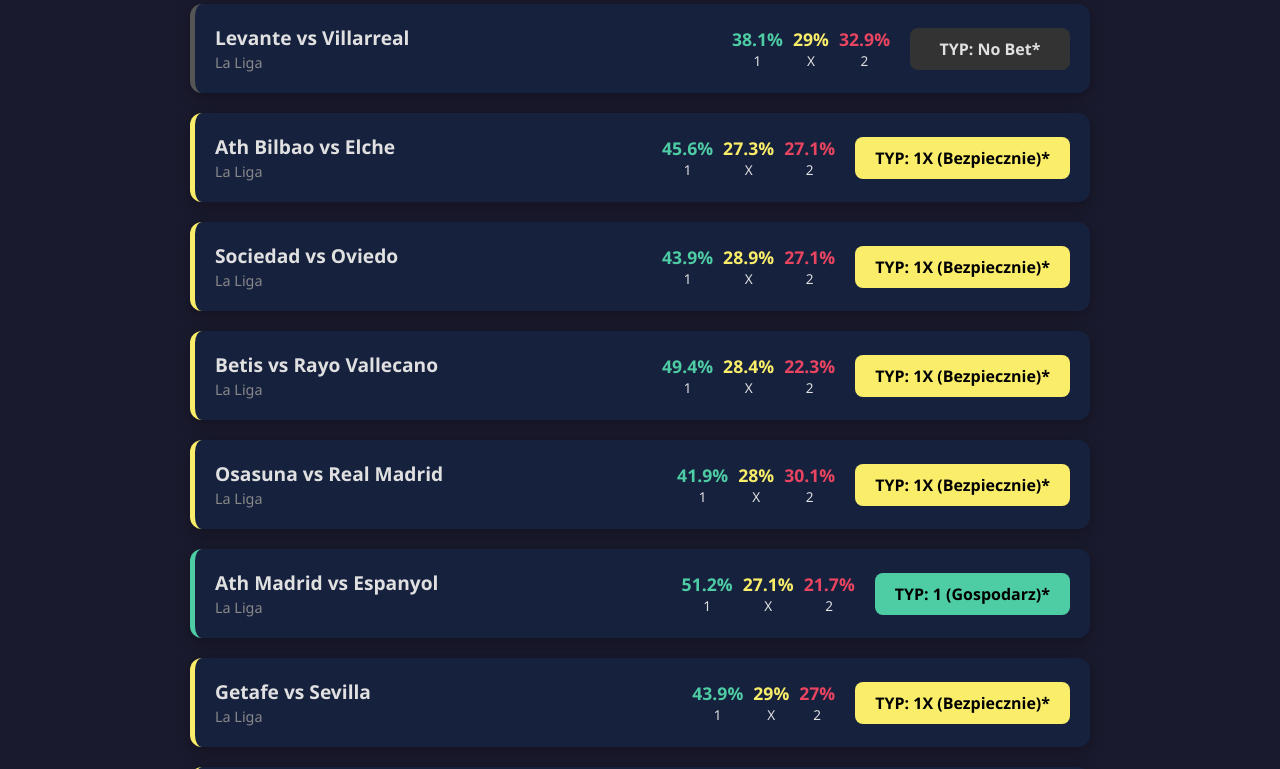
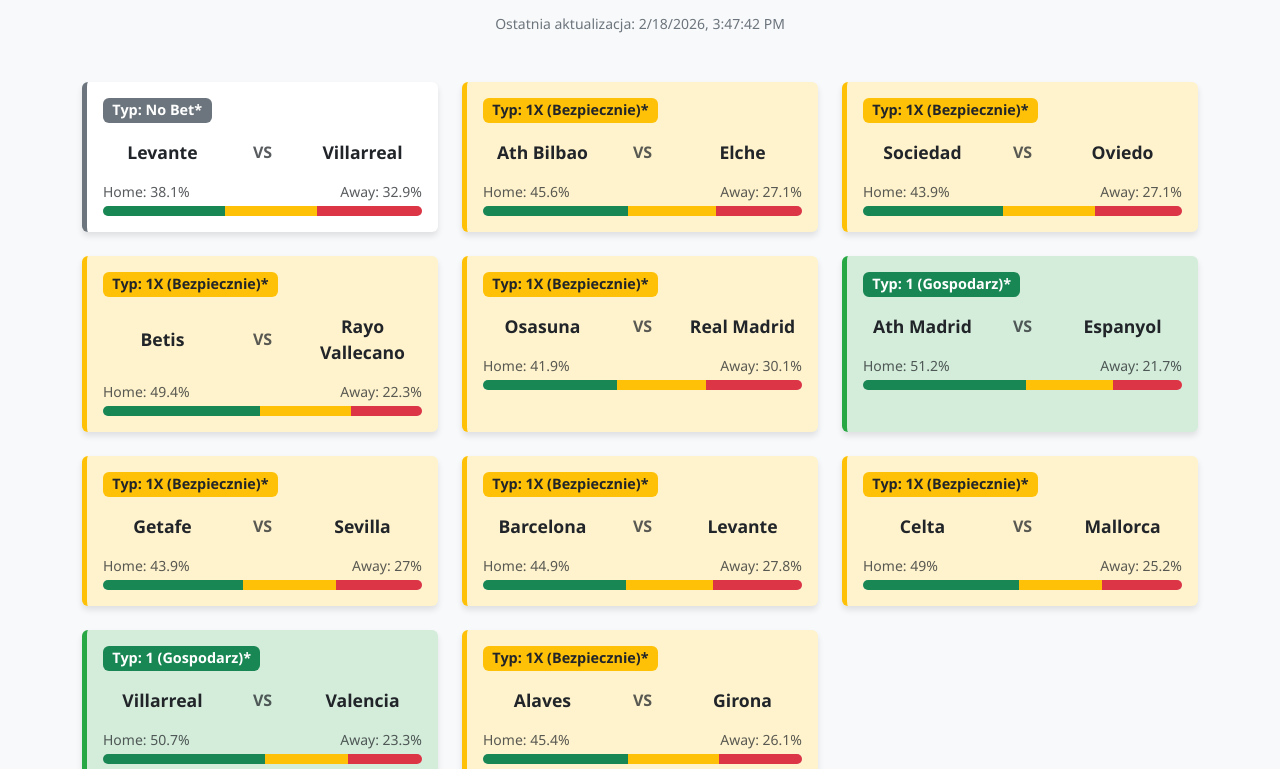
Before and after one commit to kacper-olenkiewicz/laliga-xgboost-soccer-engine, a plain HTML site: page docs/index.html in a window 1280 px wide. Shown: the part 156-925 px from the top of the page. Drawn offline with nearby package versions, Linux system fonts and the light colour scheme.

Commit message:
Aktualizacja strony

```diff
--- a/docs/index.html
+++ b/docs/index.html
@@ -3,93 +3,97 @@
 <head>
     <meta charset="UTF-8">
     <meta name="viewport" content="width=device-width, initial-scale=1.0">
-    <title>AI Typy La Liga</title>
+    <title>La Liga AI Predictor ⚽</title>
+    <link href="https://cdn.jsdelivr.net/npm/bootstrap@5.3.0/dist/css/bootstrap.min.css" rel="stylesheet">
     <style>
-        body { background-color: #1a1a2e; color: #e0e0e0; font-family: 'Segoe UI', sans-serif; text-align: center; padding: 20px; }
-        h1 { color: #4ecca3; margin-bottom: 5px; }
-        p { color: #a6a6a6; margin-bottom: 30px; }
-
-        .container { max-width: 900px; margin: 0 auto; display: grid; gap: 20px; }
-
-        .match-card {
-            background-color: #16213e;
-            border-radius: 12px;
-            padding: 20px;
-            box-shadow: 0 4px 15px rgba(0,0,0,0.3);
-            display: flex;
-            justify-content: space-between;
-            align-items: center;
-            border-left: 5px solid #555;
-        }
-
-        .teams { text-align: left; flex: 1; }
-        .teams h3 { margin: 0; font-size: 1.2rem; }
-        .teams span { font-size: 0.9rem; color: #888; }
-
-        .probs { display: flex; gap: 10px; margin: 0 20px; }
-        .prob-box { text-align: center; font-size: 0.85rem; }
-        .prob-val { font-weight: bold; display: block; font-size: 1.1rem; }
-
-        .prediction {
-            background: #333; padding: 10px 20px; border-radius: 8px; font-weight: bold; min-width: 120px;
-        }
-
-
-        .win { border-left-color: #4ecca3 !important; }
-        .win .prediction { background-color: #4ecca3; color: #000; }
-
-        .lose { border-left-color: #e94560 !important; }
-        .lose .prediction { background-color: #e94560; color: #fff; }
-
-        .safe { border-left-color: #f9ed69 !important; }
-        .safe .prediction { background-color: #f9ed69; color: #000; }
+        body { background-color: #f8f9fa; font-family: 'Segoe UI', Tahoma, Geneva, Verdana, sans-serif; }
+        .match-card { transition: transform 0.2s; border: none; box-shadow: 0 4px 6px rgba(0,0,0,0.1); }
+        .match-card:hover { transform: translateY(-5px); }
+        .bg-win { background-color: #d4edda; border-left: 5px solid #28a745; }
+        .bg-lose { background-color: #f8d7da; border-left: 5px solid #dc3545; }
+        .bg-safe { background-color: #fff3cd; border-left: 5px solid #ffc107; }
+        .bg-neutral { background-color: #ffffff; border-left: 5px solid #6c757d; }
+        .team-name { font-weight: 700; font-size: 1.1rem; }
+        .rec-badge { font-size: 0.9rem; font-weight: bold; }
     </style>
 </head>
 <body>
 
-    <h1>⚽ Prognozy AI - Weekend</h1>
-    <p>Model XGBoost | Skuteczność testowa: ~53%</p>
+<div class="container py-5">
+    <header class="text-center mb-5">
+        <h1 class="display-4 fw-bold text-primary">⚽ La Liga AI Predictor</h1>
+        <p class="lead text-muted">Powered by XGBoost & Python</p>
+        <p id="last-update" class="small text-secondary"></p>
+    </header>
 
-    <div class="container" id="matches-container">
-        <p>Ładowanie typów...</p>
+    <div id="matches-container" class="row g-4">
+        <div class="col-12 text-center">
+            <div class="spinner-border text-primary" role="status"></div>
+            <p class="mt-2">Wczytuję predykcje...</p>
+        </div>
     </div>
+</div>
 
-    <script>
+<script>
+    const JSON_URL = 'matches.json';
 
-        fetch('matches.json')
-            .then(response => response.json())
-            .then(data => {
-                const container = document.getElementById('matches-container');
-                container.innerHTML = '';
+    async function loadMatches() {
+        try {
+            const response = await fetch(JSON_URL + '?t=' + new Date().getTime());
+            if (!response.ok) throw new Error("Błąd wczytywania danych");
 
-                data.forEach(match => {
+            const matches = await response.json();
+            const container = document.getElementById('matches-container');
+            container.innerHTML = '';
 
-                    const card = `
-                        <div class="match-card ${match.class}">
-                            <div class="teams">
-                                <h3>${match.home} vs ${match.away}</h3>
-                                <span>La Liga</span>
+            if (matches.length === 0) {
+                container.innerHTML = '<div class="col-12 text-center"><h3>Brak nadchodzących meczów.</h3></div>';
+                return;
+            }
+
+            matches.forEach(match => {
+                let cardClass = 'bg-neutral';
+                let badgeClass = 'bg-secondary';
+
+                if (match.class === 'win') { cardClass = 'bg-win'; badgeClass = 'bg-success'; }
+                if (match.class === 'lose') { cardClass = 'bg-lose'; badgeClass = 'bg-danger'; }
+                if (match.class === 'safe') { cardClass = 'bg-safe'; badgeClass = 'bg-warning text-dark'; }
+
+                const html = `
+                <div class="col-md-6 col-lg-4">
+                    <div class="card match-card ${cardClass} h-100">
+                        <div class="card-body">
+                            <div class="d-flex justify-content-between align-items-center mb-3">
+                                <span class="badge ${badgeClass} rec-badge">Typ: ${match.rec}</span>
                             </div>
-
-                            <div class="probs">
-                                <div class="prob-box"><span class="prob-val" style="color:#4ecca3">${match.p_home}%</span>1</div>
-                                <div class="prob-box"><span class="prob-val" style="color:#f9ed69">${match.p_draw}%</span>X</div>
-                                <div class="prob-box"><span class="prob-val" style="color:#e94560">${match.p_away}%</span>2</div>
+                            <div class="row text-center align-items-center mb-3">
+                                <div class="col-5"><div class="team-name">${match.home}</div></div>
+                                <div class="col-2 fw-bold text-muted">VS</div>
+                                <div class="col-5"><div class="team-name">${match.away}</div></div>
                             </div>
-
-                            <div class="prediction">
-                                TYP: ${match.rec}
+                            <div class="progress-stats">
+                                <div class="d-flex justify-content-between small text-muted mb-1">
+                                    <span>Home: ${match.p_home}%</span>
+                                    <span>Away: ${match.p_away}%</span>
+                                </div>
+                                <div class="progress" style="height: 10px;">
+                                    <div class="progress-bar bg-success" style="width: ${match.p_home}%"></div>
+                                    <div class="progress-bar bg-warning" style="width: ${match.p_draw}%"></div>
+                                    <div class="progress-bar bg-danger" style="width: ${match.p_away}%"></div>
+                                </div>
                             </div>
                         </div>
-                    `;
-                    container.innerHTML += card;
-                });
-            })
-            .catch(error => {
-                document.getElementById('matches-container').innerHTML = "<p style='color:red'>Błąd wczytywania pliku matches.json. Uruchom update_website.py!</p>";
-                console.error(error);
+                    </div>
+                </div>`;
+                container.innerHTML += html;
             });
-    </script>
-
+            document.getElementById('last-update').innerText = "Ostatnia aktualizacja: " + new Date().toLocaleString();
+        } catch (error) {
+            console.error(error);
+            document.getElementById('matches-container').innerHTML = '<h3 class="text-danger text-center">Błąd wczytywania danych.</h3>';
+        }
+    }
+    loadMatches();
+</script>
 </body>
 </html>
```
